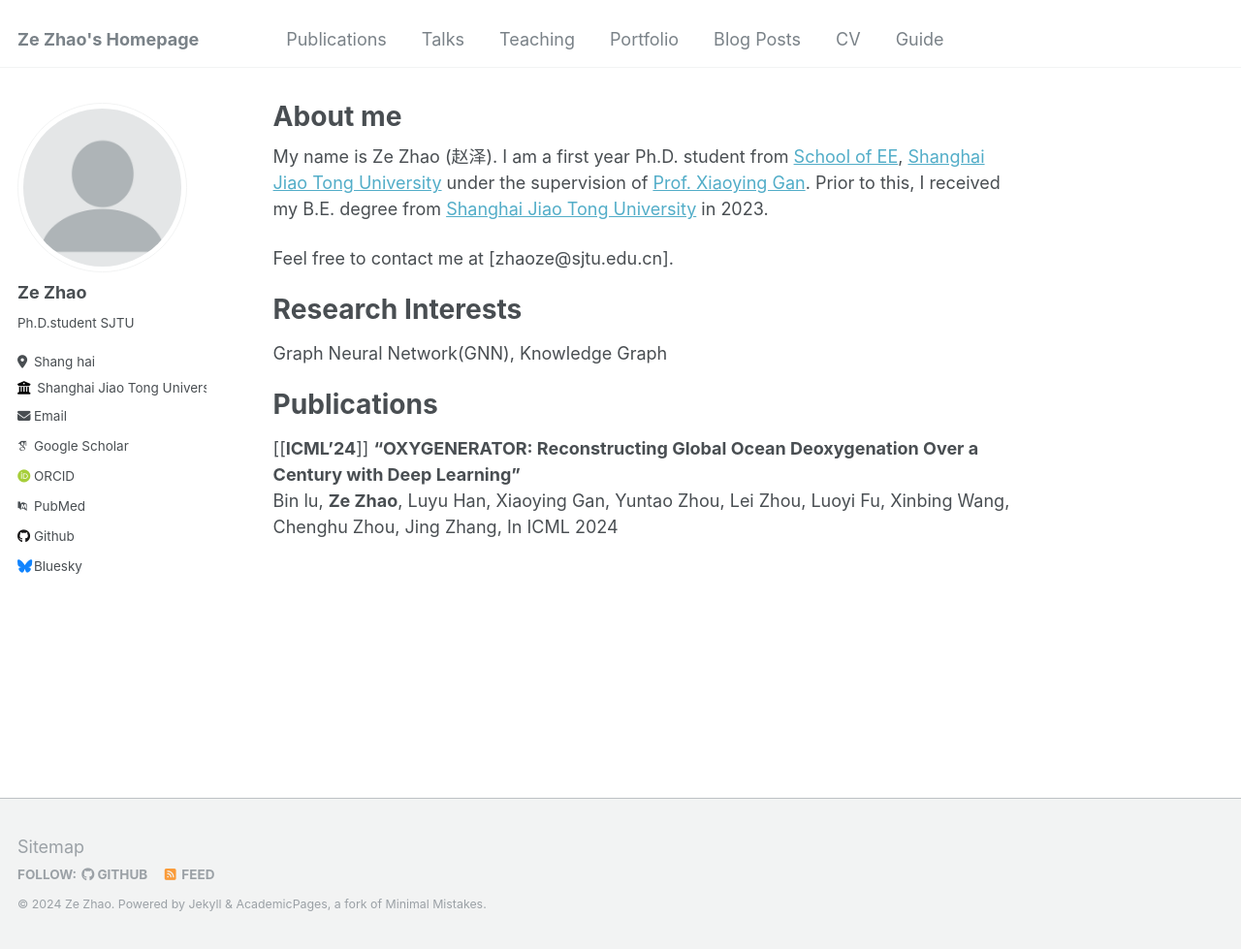
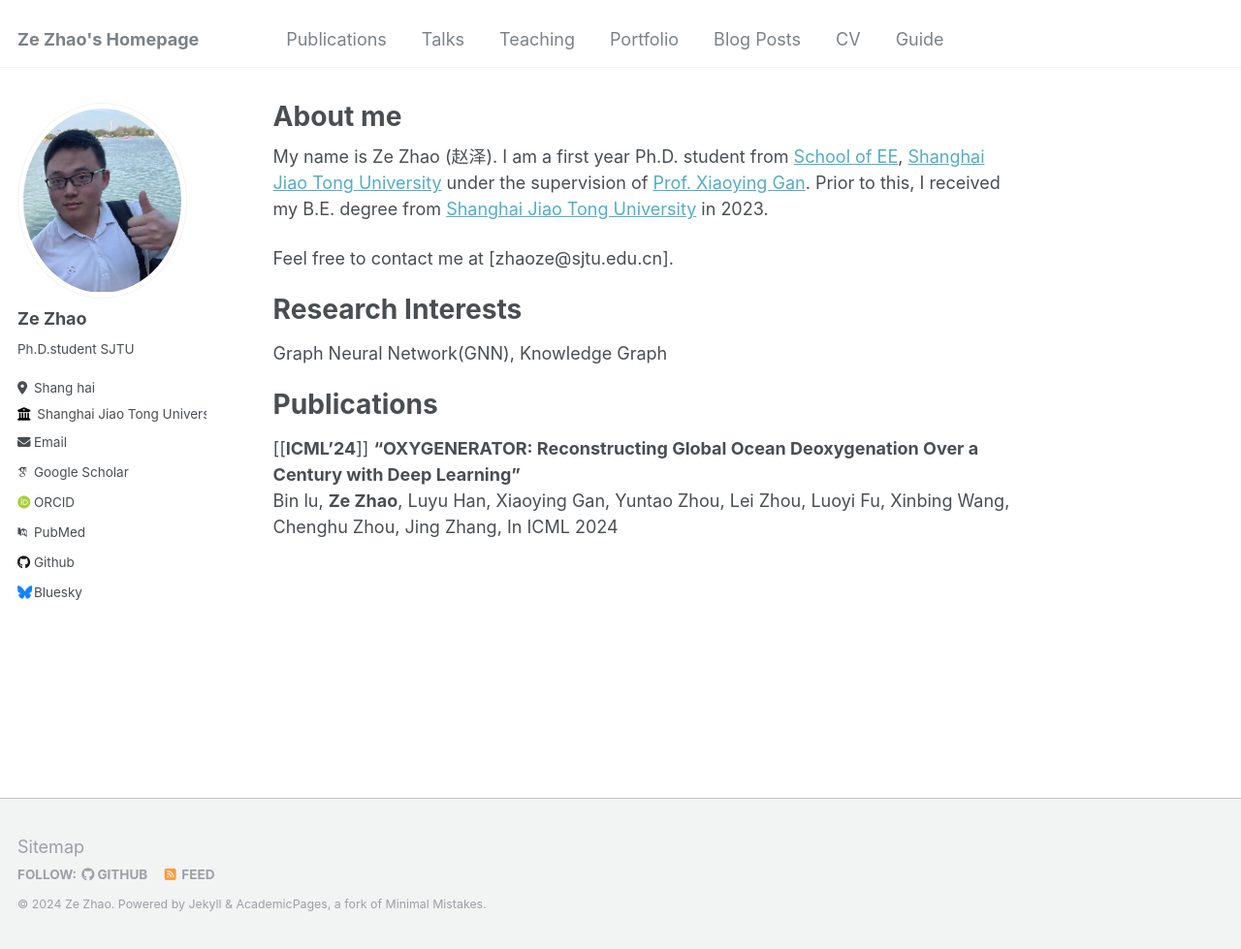
Before and after one commit to zhaodazhuang2333/zhaodazhuang2333, a Jekyll site: the page built from _pages/about.md, in a window 1280 px wide and 979 px high. Shown: the whole window at 97% size. Built offline with Jekyll 4.4.1, drawn with Linux system fonts in a browser that asks for light colours; some web fonts are replaced.

Commit message:
Update _config.yml

```diff
--- a/_config.yml
+++ b/_config.yml
@@ -21,7 +21,7 @@ repository               : "academicpages/academicpages.github.io"
 #               Additional customization can be done by editing /_includes/author-profile.html
 author:
   # Biographic information
-  avatar           : "profile.png"
+  avatar           : "my_photo.png"
   name             : "Ze Zhao"
   pronouns         : # example: "she/her"
   bio              : "Ph.D.student SJTU"
@@ -32,7 +32,7 @@ author:
 
   # Academic websites
   arxiv            : # URL - Update with the correct link to your profile
-  googlescholar    : "https://scholar.google.com/citations?user=PS_CX0AAAAAJ"
+  googlescholar    : "https://scholar.google.com/citations?view_op=list_works&hl=zh-CN&hl=zh-CN&user=etGsHYYAAAAJ"
   impactstory      : # URL
   orcid            : "0000-0002-1599-3434"
   semantic         : # URL
```
